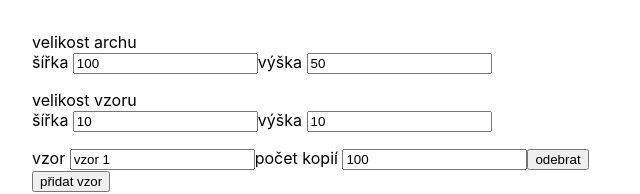
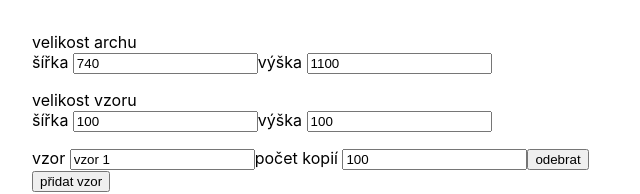
Before and after one commit to Peracek/pdf-layout, a React (Create React App) app: page / in a window 1280 px wide. Shown: the top 194 px of the page, without its empty margins (0-640 px from the left). Built offline with nearby package versions, Linux system fonts and the light colour scheme.

Commit message:
fix: ensure ending y

```diff
--- a/src/App.tsx
+++ b/src/App.tsx
@@ -21,12 +21,12 @@ export interface Config {
 
 const defaultConfig: Config = {
   pageSize: {
-    x: 100,
-    y: 50,
+    x: 740,
+    y: 1100,
   },
   patternSize: {
-    x: 10,
-    y: 10,
+    x: 100,
+    y: 100,
   },
   patterns: [
     {
--- a/src/calc.ts
+++ b/src/calc.ts
@@ -38,11 +38,13 @@ export const calc = (pageSize: Dimensions, patternSize: Dimensions, copies: numb
   const startYs = Array.from(Array(patternsPerPage.x).keys()).map(i => i * pages)
 
   const ys = endIndices.map(x => x % pages)
+  ys.push(pages - 1)
   const distinctYs = ys.filter((y, idx) => ys.indexOf(y) === idx).sort((a, b) => a - b)
 
   const res = distinctYs.map((y, i) => {
     const layout = startYs.map(startY => findFirstLess(endIndices, startY + y))
     const count = y + 1 - (i > 0 ? distinctYs[i - 1] + 1 : 0)
+
     return { layout, count }
   })
 
```
